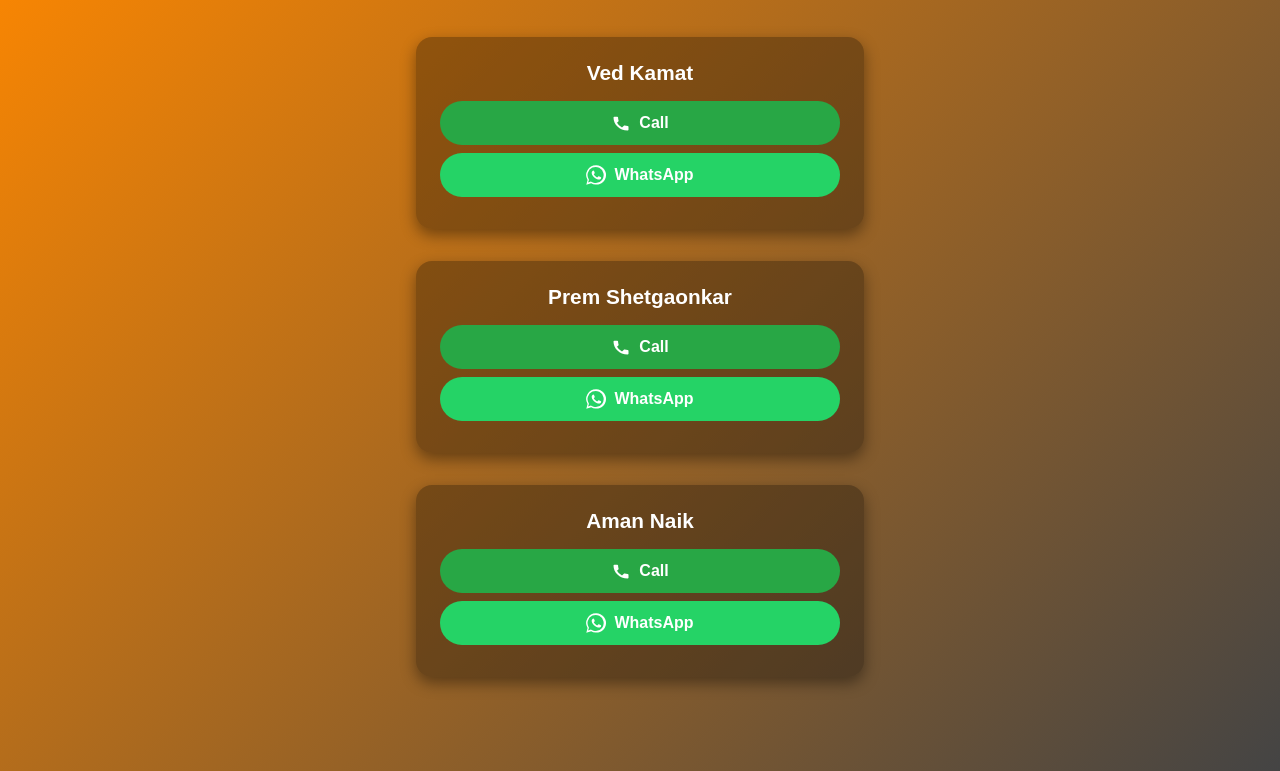
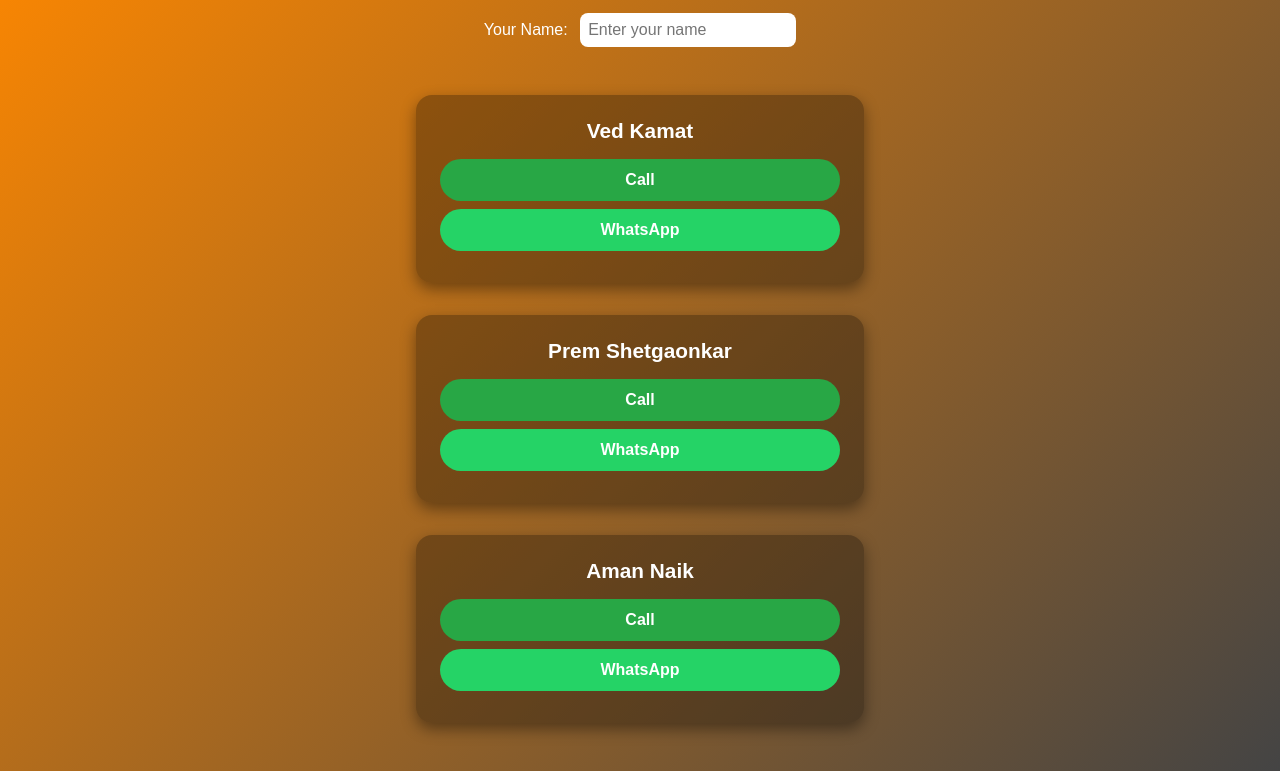
Before and after one commit to vedkamat2004/linktree, a plain HTML site: page index.html in a window 1280 px wide. Shown: the part 93-864 px from the top of the page. Drawn offline with Linux system fonts and the light colour scheme.

Commit message:
Update index.html

```diff
--- a/index.html
+++ b/index.html
@@ -19,7 +19,7 @@
     }
     h1 {
       font-size: 2rem;
-      margin-bottom: 1.5rem;
+      margin-bottom: 1rem;
     }
     .card {
       background: rgba(0, 0, 0, 0.3);
@@ -64,61 +64,72 @@
     .whatsapp-btn {
       background: #25d366;
     }
+    .input-container {
+      margin-bottom: 2rem;
+      text-align: center;
+    }
+    input {
+      padding: 0.5rem;
+      border-radius: 8px;
+      border: none;
+      font-size: 1rem;
+      width: 200px;
+      margin-left: 0.5rem;
+    }
   </style>
 </head>
 <body>
   <h1>Handyzo Founders</h1>
 
-  <!-- Ved Kamat -->
+  <!-- Sender Name Input -->
+  <div class="input-container">
+    <label for="senderName">Your Name:</label>
+    <input type="text" id="senderName" placeholder="Enter your name">
+  </div>
+
+  <!-- Founder Cards -->
   <div class="card">
     <div class="name">Ved Kamat</div>
     <a href="tel:+919881745011" class="btn call-btn">
-      <svg xmlns="http://www.w3.org/2000/svg" viewBox="0 0 24 24">
-        <path d="M6.62 10.79a15.053 15.053 0 006.59 6.59l2.2-2.2c.27-.27.67-.36 1.02-.24 1.12.37 2.33.57 3.57.57.55 0 1 .45 1 1v3.5c0 .55-.45 1-1 1C10.07 21 3 13.93 3 5.5c0-.55.45-1 1-1H7.5c.55 0 1 .45 1 1 0 1.25.2 2.45.57 3.57.11.35.03.74-.25 1.02l-2.2 2.2z"/>
-      </svg>
       Call
     </a>
-    <a href="https://wa.me/919881745011?text=Hi%2C%20this%20is%20[name_of_sender]%2C%20I%20wanted%20to%20reach%20out%20with%20a%20few%20inquiries." class="btn whatsapp-btn">
-      <svg xmlns="http://www.w3.org/2000/svg" viewBox="0 0 32 32">
-        <path d="M16 .4a15.6 15.6 0 00-13.5 23.6L.5 31.5l7.8-2.5A15.5 15.5 0 1016 .4zm0 28.5c-2.7 0-5.3-.7-7.6-2.2l-.5-.3-4.6 1.5 1.5-4.4-.3-.5a12.9 12.9 0 1111.5 5.9zm7-9.7c-.4-.2-2.3-1.1-2.7-1.2s-.6-.2-.8.2-.9 1.2-1.1 1.4c-.2.3-.4.3-.8.1s-1.6-.6-3-2a11.1 11.1 0 01-2-2.5c-.2-.4 0-.6.2-.8s.4-.5.6-.7.3-.4.5-.6c.2-.2.3-.4.1-.7s-.8-2-1.1-2.7c-.3-.8-.6-.7-.8-.7h-.7c-.2 0-.7.1-1 .5s-1.3 1.3-1.3 3.2 1.3 3.8 1.5 4c.2.2 2.6 4 6.3 5.6.9.4 1.6.6 2.1.8.9.3 1.7.3 2.3.2.7-.1 2.3-.9 2.6-1.8.3-.9.3-1.6.2-1.8s-.4-.3-.8-.5z"/>
-      </svg>
+    <a href="#" class="btn whatsapp-btn" data-phone="919881745011">
       WhatsApp
     </a>
   </div>
 
-  <!-- Prem Shetgaonkar -->
   <div class="card">
     <div class="name">Prem Shetgaonkar</div>
     <a href="tel:+917972237493" class="btn call-btn">
-      <svg xmlns="http://www.w3.org/2000/svg" viewBox="0 0 24 24">
-        <path d="M6.62 10.79a15.053 15.053 0 006.59 6.59l2.2-2.2c.27-.27.67-.36 1.02-.24 1.12.37 2.33.57 3.57.57.55 0 1 .45 1 1v3.5c0 .55-.45 1-1 1C10.07 21 3 13.93 3 5.5c0-.55.45-1 1-1H7.5c.55 0 1 .45 1 1 0 1.25.2 2.45.57 3.57.11.35.03.74-.25 1.02l-2.2 2.2z"/>
-      </svg>
       Call
     </a>
-    <a href="https://wa.me/917972237493?text=Hi%2C%20this%20is%20[name_of_sender]%2C%20I%20wanted%20to%20reach%20out%20with%20a%20few%20inquiries." class="btn whatsapp-btn">
-      <svg xmlns="http://www.w3.org/2000/svg" viewBox="0 0 32 32">
-        <path d="M16 .4a15.6 15.6 0 00-13.5 23.6L.5 31.5l7.8-2.5A15.5 15.5 0 1016 .4zm0 28.5c-2.7 0-5.3-.7-7.6-2.2l-.5-.3-4.6 1.5 1.5-4.4-.3-.5a12.9 12.9 0 1111.5 5.9zm7-9.7c-.4-.2-2.3-1.1-2.7-1.2s-.6-.2-.8.2-.9 1.2-1.1 1.4c-.2.3-.4.3-.8.1s-1.6-.6-3-2a11.1 11.1 0 01-2-2.5c-.2-.4 0-.6.2-.8s.4-.5.6-.7.3-.4.5-.6c.2-.2.3-.4.1-.7s-.8-2-1.1-2.7c-.3-.8-.6-.7-.8-.7h-.7c-.2 0-.7.1-1 .5s-1.3 1.3-1.3 3.2 1.3 3.8 1.5 4c.2.2 2.6 4 6.3 5.6.9.4 1.6.6 2.1.8.9.3 1.7.3 2.3.2.7-.1 2.3-.9 2.6-1.8.3-.9.3-1.6.2-1.8s-.4-.3-.8-.5z"/>
-      </svg>
+    <a href="#" class="btn whatsapp-btn" data-phone="917972237493">
       WhatsApp
     </a>
   </div>
 
-  <!-- Aman Naik -->
   <div class="card">
     <div class="name">Aman Naik</div>
     <a href="tel:+917083293006" class="btn call-btn">
-      <svg xmlns="http://www.w3.org/2000/svg" viewBox="0 0 24 24">
-        <path d="M6.62 10.79a15.053 15.053 0 006.59 6.59l2.2-2.2c.27-.27.67-.36 1.02-.24 1.12.37 2.33.57 3.57.57.55 0 1 .45 1 1v3.5c0 .55-.45 1-1 1C10.07 21 3 13.93 3 5.5c0-.55.45-1 1-1H7.5c.55 0 1 .45 1 1 0 1.25.2 2.45.57 3.57.11.35.03.74-.25 1.02l-2.2 2.2z"/>
-      </svg>
       Call
     </a>
-    <a href="https://wa.me/917083293006?text=Hi%2C%20this%20is%20[name_of_sender]%2C%20I%20wanted%20to%20reach%20out%20with%20a%20few%20inquiries." class="btn whatsapp-btn">
-      <svg xmlns="http://www.w3.org/2000/svg" viewBox="0 0 32 32">
-        <path d="M16 .4a15.6 15.6 0 00-13.5 23.6L.5 31.5l7.8-2.5A15.5 15.5 0 1016 .4zm0 28.5c-2.7 0-5.3-.7-7.6-2.2l-.5-.3-4.6 1.5 1.5-4.4-.3-.5a12.9 12.9 0 1111.5 5.9zm7-9.7c-.4-.2-2.3-1.1-2.7-1.2s-.6-.2-.8.2-.9 1.2-1.1 1.4c-.2.3-.4.3-.8.1s-1.6-.6-3-2a11.1 11.1 0 01-2-2.5c-.2-.4 0-.6.2-.8s.4-.5.6-.7.3-.4.5-.6c.2-.2.3-.4.1-.7s-.8-2-1.1-2.7c-.3-.8-.6-.7-.8-.7h-.7c-.2 0-.7.1-1 .5s-1.3 1.3-1.3 3.2 1.3 3.8 1.5 4c.2.2 2.6 4 6.3 5.6.9.4 1.6.6 2.1.8.9.3 1.7.3 2.3.2.7-.1 2.3-.9 2.6-1.8.3-.9.3-1.6.2-1.8s-.4-.3-.8-.5z"/>
-      </svg>
+    <a href="#" class="btn whatsapp-btn" data-phone="917083293006">
       WhatsApp
     </a>
   </div>
 
+  <!-- JavaScript to Update WhatsApp Links Dynamically -->
+  <script>
+    const input = document.getElementById('senderName');
+    const waLinks = document.querySelectorAll('.whatsapp-btn');
+
+    input.addEventListener('input', () => {
+      const senderName = encodeURIComponent(input.value || ''); // URL encode
+      waLinks.forEach(link => {
+        const phone = link.getAttribute('data-phone');
+        link.href = `https://wa.me/${phone}?text=Hi%2C%20this%20is%20${senderName}%2C%20I%20wanted%20to%20reach%20out%20with%20a%20few%20inquiries.`;
+      });
+    });
+  </script>
 </body>
 </html>
```
